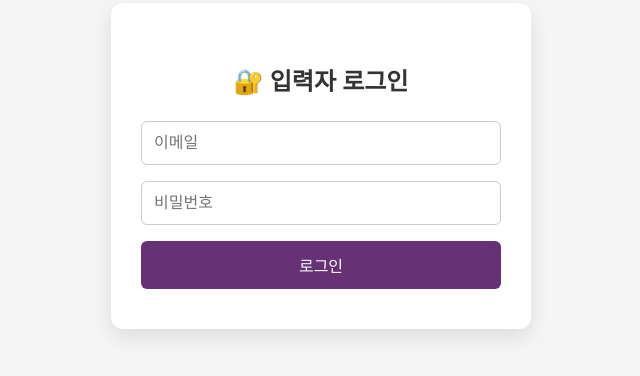
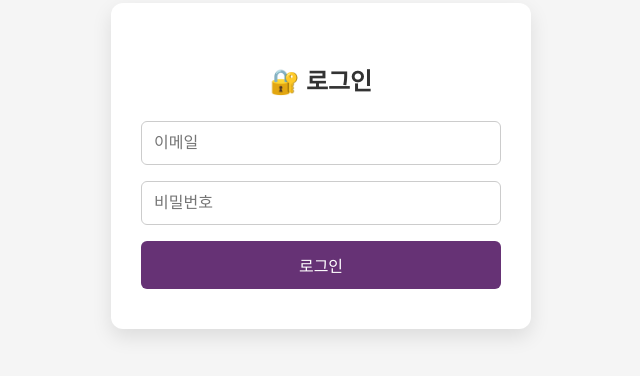
Before and after one commit to madebychangong/changong, a website: page index.html in a window 1280 px wide. Shown: the part 234-610 px from the top of the page, without its empty margins (319-959 px from the left). Drawn offline with Linux system fonts and the light colour scheme.

Commit message:
Update index.html

```diff
--- a/index.html
+++ b/index.html
@@ -2,7 +2,7 @@
 <html lang="ko">
 <head>
   <meta charset="UTF-8" />
-  <title>Changong 입력자 로그인</title>
+  <title>Changong</title>
   <style>
     body {
       background-color: #f5f5f5;
@@ -59,7 +59,7 @@
 </head>
 <body>
   <div class="login-container">
-    <h2>🔐 입력자 로그인</h2>
+    <h2>🔐 로그인</h2>
     <form id="loginForm">
       <input type="email" id="email" placeholder="이메일" required />
       <input type="password" id="password" placeholder="비밀번호" required />
```
